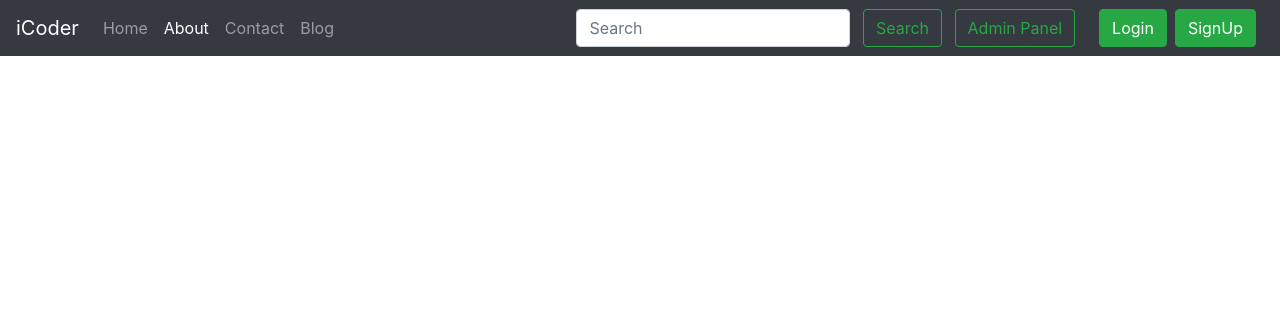
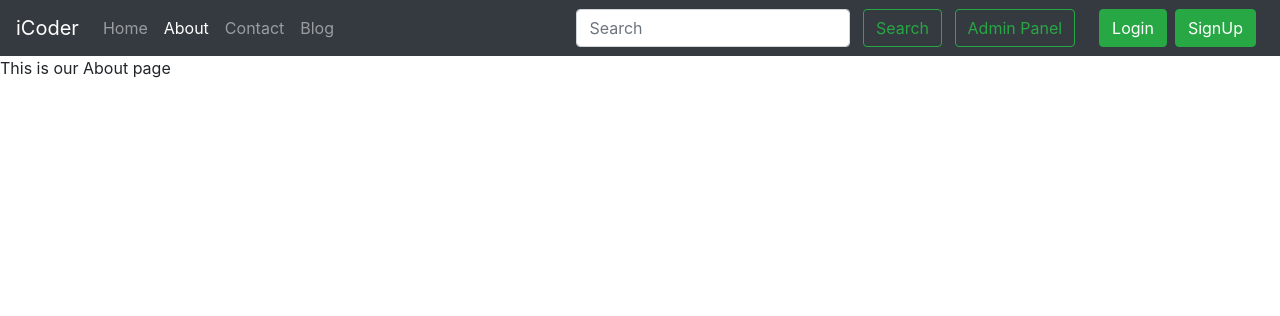
Before and after one commit to MohammadOsamacisin/Blog-, a Django app: page /about in a window 1280 px wide. Shown: the top 316 px of the page. Run offline with Django 3.2, Linux system fonts and the light colour scheme; some libraries are stand-ins or nearby versions.

Commit message:
Changed in about.html

```diff
--- a/iCoder/templates/home/about.html
+++ b/iCoder/templates/home/about.html
@@ -2,5 +2,5 @@
 {% block title %}About{% endblock title %}
 {% block aboutactive %}active{% endblock aboutactive %}
 {% block body %}
-
+This is our About page
 {% endblock body %}
```
